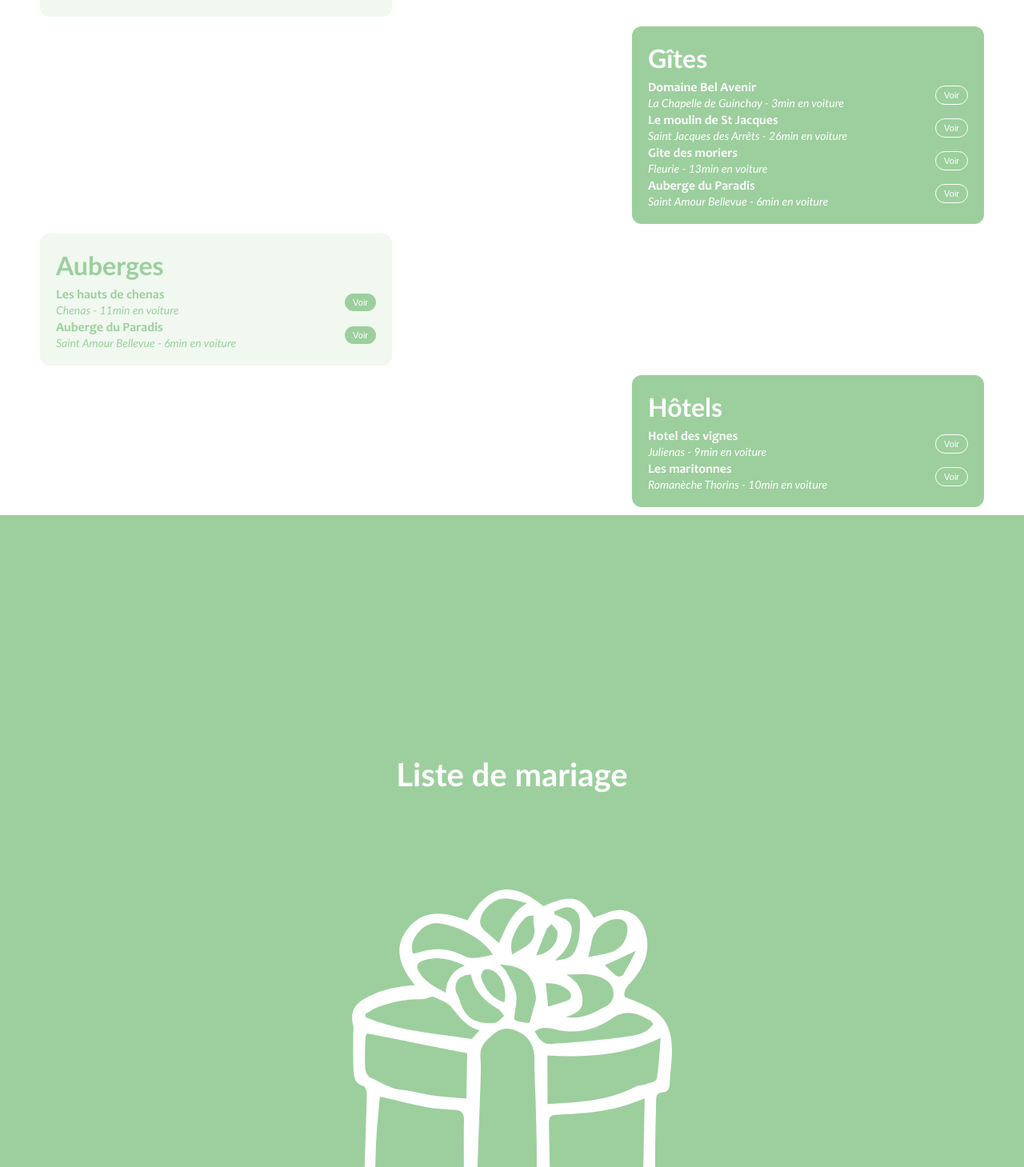
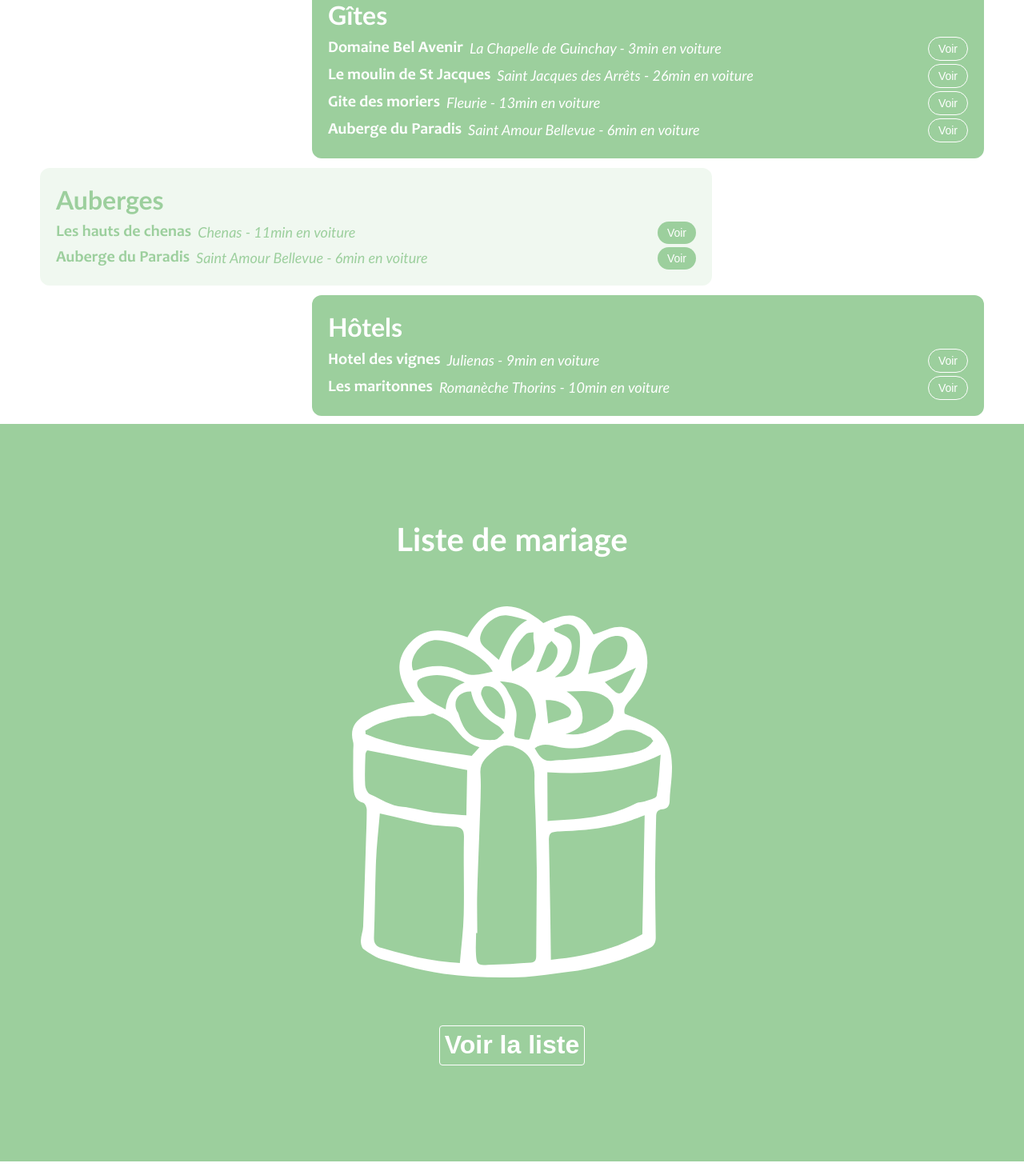
Before and after one commit to corentingiraud/mariage-rems-moms, a SvelteKit app: page / in a window 1280 px wide. Shown: the part 1711-3170 px from the top of the page at 80% size. Built offline with nearby package versions, Linux system fonts and the light colour scheme.

Commit message:
Big screen adjustments, bigger loader & add wedding list link

```diff
--- a/src/routes/main/liste-mariage/liste-mariage.svelte
+++ b/src/routes/main/liste-mariage/liste-mariage.svelte
@@ -12,7 +12,9 @@
 			<img alt="Gift" src={Gift} />
 		</div>
 		<div class="button__wrapper">
-			<button class="button">Voir la liste</button>
+			<a href="https://www.millemercismariage.com/remyetmorgane/liste.html" target="_blank">
+				<button class="button">Voir la liste</button>
+			</a>
 		</div>
 	</div>
 </div>
@@ -28,6 +30,10 @@
 		justify-content: center;
 		padding-top: 25%;
 
+		@media (min-width: 768px) {
+			padding-top: 10%;
+		}
+
 		h1 {
 			color: $white;
 			font-size: 40px;
@@ -39,6 +45,10 @@
 		display: flex;
 		justify-content: center;
 		margin-top: 10%;
+
+		@media (min-width: 768px) {
+			margin-top: 5%;
+		}
 
 		img {
 			width: 50%;
@@ -60,6 +70,12 @@
 			justify-content: center;
 			margin-top: 10%;
 			padding-bottom: 25%;
+			cursor: pointer;
+
+			@media (min-width: 768px) {
+				margin-top: 5%;
+				padding-bottom: 10%;
+			}
 		}
 	}
 </style>
--- a/src/routes/main/logements/card/Card.svelte
+++ b/src/routes/main/logements/card/Card.svelte
@@ -18,7 +18,7 @@
 		border-radius: 12px;
 		background-color: $green-light;
 		padding: 20px;
-		max-width: 400px;
+		max-width: 800px;
 
 		&.secondary {
 			background-color: $green;
--- a/src/routes/main/logements/card/item/CardListItem.svelte
+++ b/src/routes/main/logements/card/item/CardListItem.svelte
@@ -25,18 +25,31 @@
 		&__content {
 			color: $green;
 
+			@media (min-width: 768px) {
+				display: flex;
+				gap: 8px;
+			}
+
 			&.secondary {
 				color: $white;
 			}
 
 			&__title {
 				font-size: 16px;
+
+				@media (min-width: 768px) {
+					font-size: 20px;
+				}
 			}
 
 			&__subtitle {
 				font-weight: 400;
 				font-style: italic;
 				font-size: 14px;
+
+				@media (min-width: 768px) {
+					font-size: 18px;
+				}
 			}
 		}
 
@@ -52,6 +65,11 @@
 				cursor: pointer;
 				font-size: 11px;
 
+				@media (min-width: 768px) {
+					padding: 6px 12px;
+					font-size: 14px;
+				}
+
 				&.secondary {
 					border: 1px solid white;
 					color: $white;
--- a/src/routes/main/logements/logements.svelte
+++ b/src/routes/main/logements/logements.svelte
@@ -10,7 +10,7 @@
 			title: logement.name,
 			subtitle: `${logement.city} - ${logement.distanceToCastle}`,
 			link: logement.link
-		};
+		} as ComponentProps<CardListItem>;
 	}
 
 	const mappedChambreHotes: ComponentProps<CardListItem>[] = CHAMBRE_HOTES.map(logementToCardItem);
@@ -45,6 +45,10 @@
 </div>
 
 <style lang="scss">
+	.page {
+		min-height: unset;
+	}
+
 	.card-container {
 		margin: 20px 10px 10px;
 		display: flex;
--- a/src/routes/main/reponse/form/form.svelte
+++ b/src/routes/main/reponse/form/form.svelte
@@ -55,7 +55,7 @@
 <div class="form-container">
 	{#if loading}
 		<div class="spinner-container">
-			<Spinner size={50}></Spinner>
+			<Spinner size={100}></Spinner>
 		</div>
 	{:else}
 		<form class="form" on:submit|preventDefault={onSubmit}>
```
